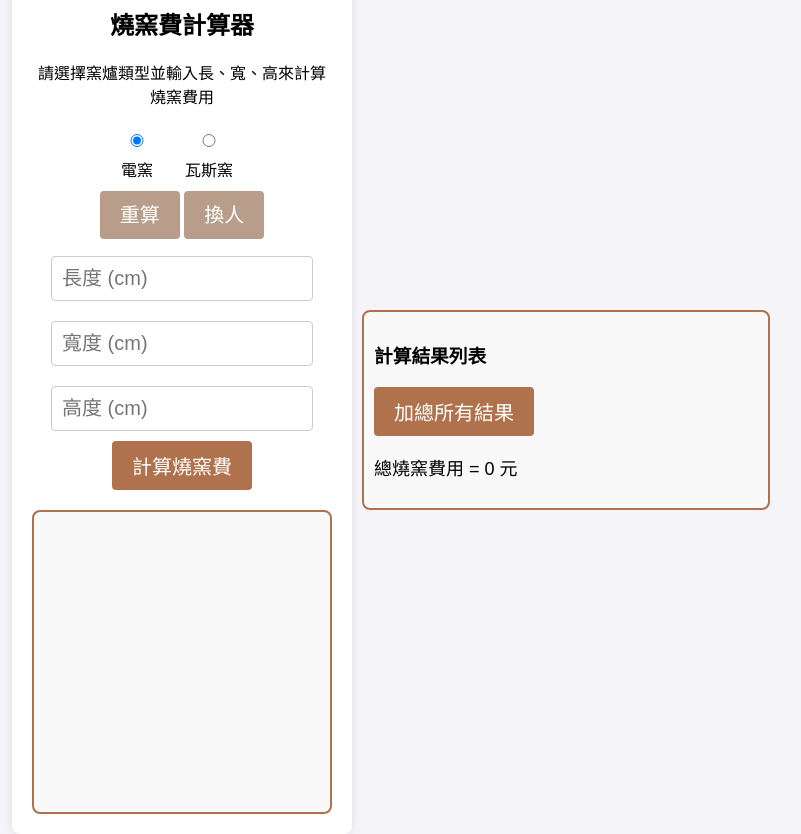
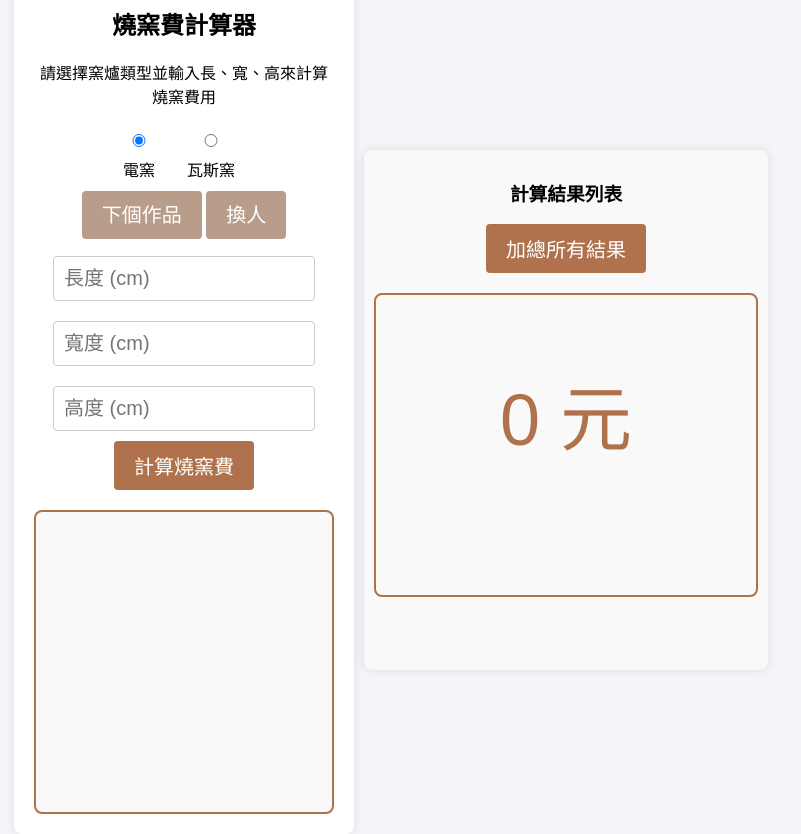
Before and after one commit to annahung31/firingServiceFee, a plain HTML site: page index.html in a window 1280 px wide. Both pictures are taken after a click on the button "加總所有結果". Shown: the whole page, without its empty margins (249-1050 px from the left). Drawn offline with Linux system fonts and the light colour scheme.

Commit message:
change ui

```diff
--- a/index.html
+++ b/index.html
@@ -102,9 +102,11 @@
             width: 30%;
             margin-top: 20px;
             padding: 10px;
-            border: 2px solid #af724c;
             border-radius: 8px;
+            box-shadow: 0 0 10px rgba(0, 0, 0, 0.1);
             background-color: #f9f9f9;
+            height: 500px;
+            text-align: center;
         }
 
         #calculation-list {
@@ -149,7 +151,7 @@
             <input type="radio" name="kilnType" value="gas"> 瓦斯窯
         </label>
         <br></br>
-        <clean_button onclick="clearInputs()">重算</clean_button>
+        <clean_button onclick="clearInputs()">下個作品</clean_button>
         <clean_button onclick="clearResultList()">換人</clean_button>
         <br></br>
         <input type="number" id="length" placeholder="長度 (cm)">
@@ -173,7 +175,11 @@
         <h3>計算結果列表</h3>
         <ul id="calculation-list"></ul>
         <button onclick="calculateTotal()">加總所有結果</button>
-        <p id="total-cost" style="font-size: 18px;"></p>
+
+
+        <div class="cost-container">
+            <p class="cost" id="total-cost"></p>
+        </div>
     </div>
 
     <script>
@@ -264,7 +270,7 @@
         function calculateTotal() {
             // 計算所有結果的總和
             const total = calculationResults.reduce((sum, current) => sum + current, 0);
-            document.getElementById('total-cost').textContent = `總燒窯費用 =  ${total.toFixed(0)} 元`;
+            document.getElementById('total-cost').innerHTML = `${total.toFixed(0)} 元`;
         }
 
 
```
